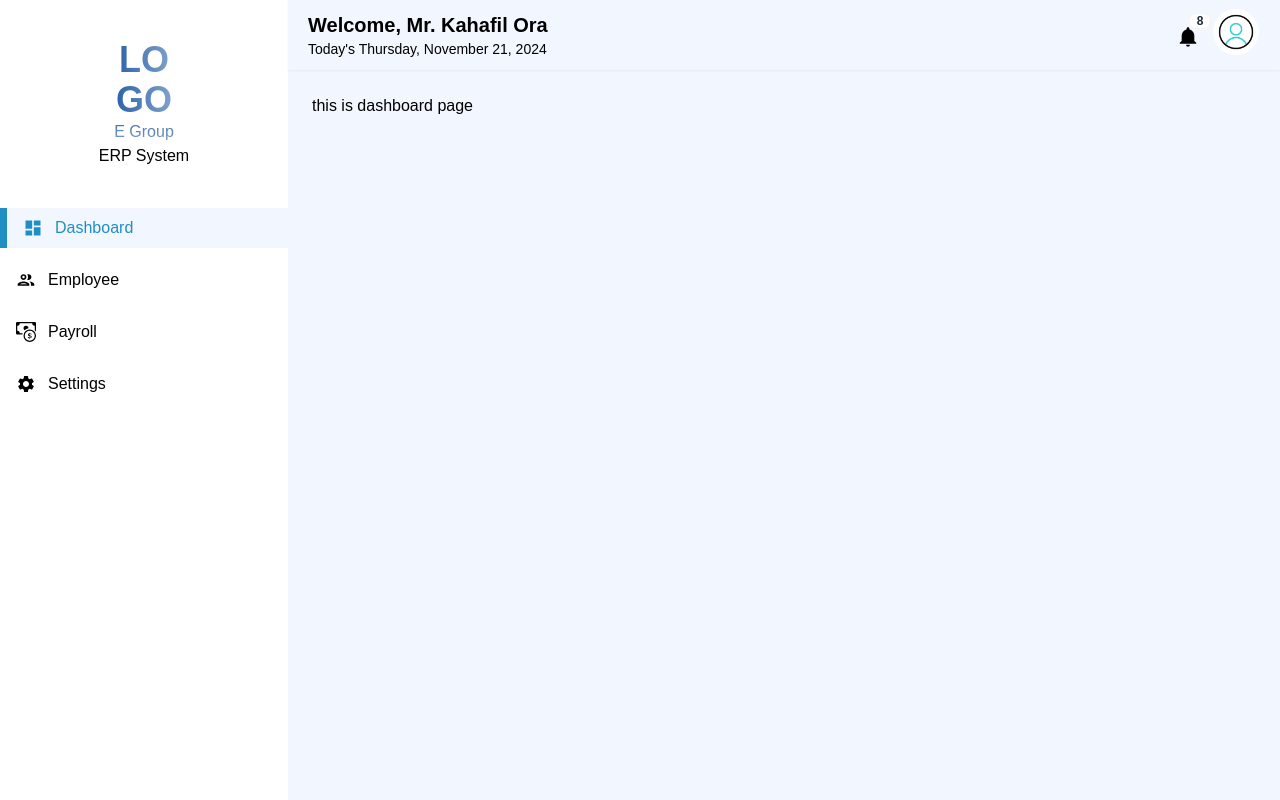
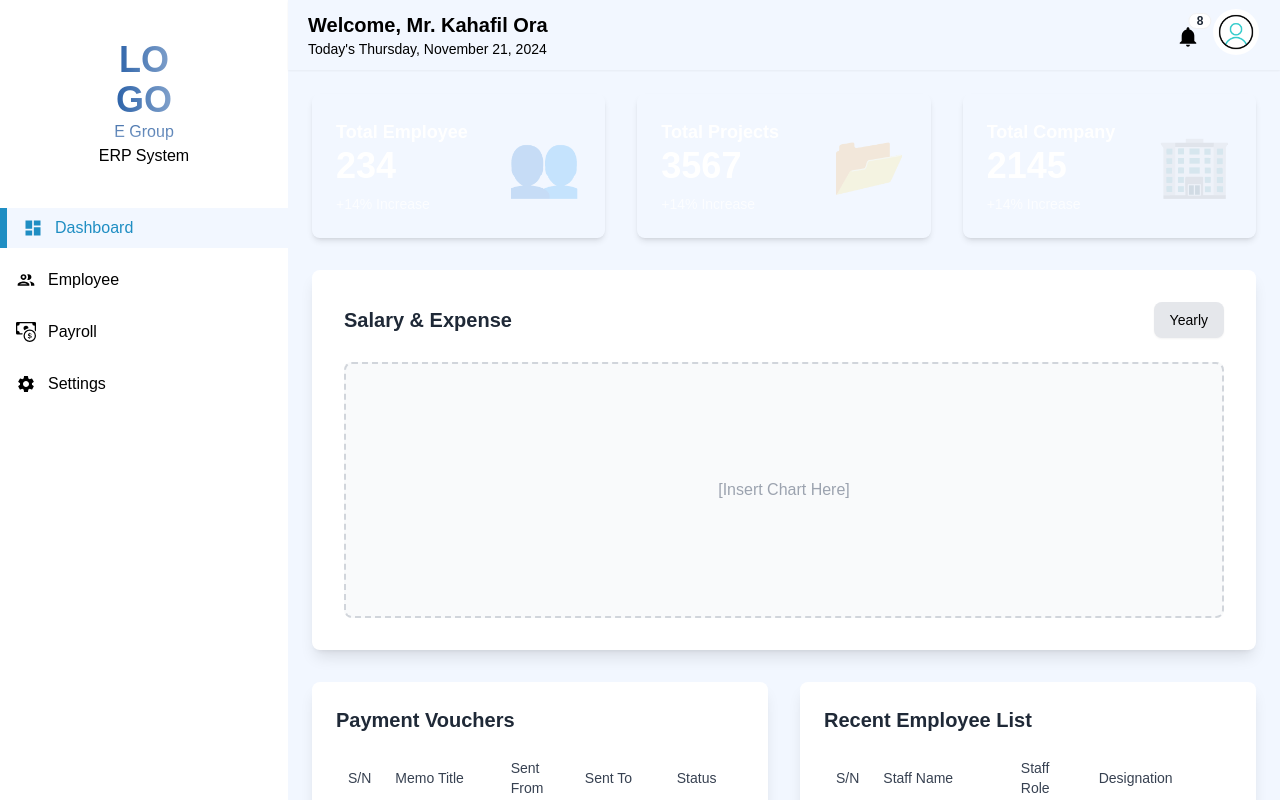
Before and after one commit to mizanor21/E-Group, a Next.js app: page /dashboard in a window 1280 px wide. Built offline with nearby package versions, Linux system fonts and the light colour scheme.

Commit message:
Dashboard part added

```diff
--- a/app/dashboard/page.js
+++ b/app/dashboard/page.js
@@ -1,10 +1,11 @@
 import React from "react";
-import Dashboard from "../ui/Dashboard/Dashboard";
+// import Dashboard from "../ui/Dashboard/Dashboard";
+import DashboardData from "../ui/Dashboard/DashboardData";
 
 const page = () => {
   return (
     <div>
-      <Dashboard />
+      <DashboardData />
     </div>
   );
 };
--- a/app/ui/Dashboard/Dashboard.jsx
+++ b/app/ui/Dashboard/Dashboard.jsx
@@ -1,7 +1,195 @@
 import React from "react";
 
-const Dashboard = () => {
-  return <div>this is dashboard page</div>;
+const Dashboard = ({
+  stats = [],
+  feed = [],
+  meetings = [],
+  payments = [],
+  employees = [],
+}) => {
+  return (
+    <div className="space-y-8 min-h-screen">
+      {/* Statistics Section */}
+      <div className="grid grid-cols-3 gap-8">
+        {stats.map((stat, index) => (
+          <div
+            key={index}
+            className={`bg-gradient-to-r from-${stat.bgFrom} to-${stat.bgTo} text-white rounded-lg p-6 shadow-md flex justify-between items-center`}
+          >
+            <div>
+              <h2 className="text-lg font-semibold">{stat.title}</h2>
+              <p className="text-4xl font-extrabold">{stat.value}</p>
+              <p className="text-sm mt-2 opacity-75">
+                +{stat.percentage}% Increase
+              </p>
+            </div>
+            <div className="text-6xl opacity-20">{stat.icon}</div>
+          </div>
+        ))}
+      </div>
+
+      {/* Salary & Expense Chart */}
+      <div className="bg-white p-8 rounded-lg shadow-lg">
+        <div className="flex justify-between items-center mb-6">
+          <h3 className="text-xl font-semibold text-gray-800">
+            Salary & Expense
+          </h3>
+          <button className="bg-gray-200 text-sm px-4 py-2 rounded-lg shadow-sm hover:bg-gray-300">
+            Yearly
+          </button>
+        </div>
+        <div className="w-full h-64 flex items-center justify-center bg-gray-50 rounded-lg border-dashed border-2 border-gray-300">
+          <p className="text-gray-400">[Insert Chart Here]</p>
+        </div>
+      </div>
+
+      {/* Payment Vouchers and Employee List */}
+      <div className="grid grid-cols-2 gap-8">
+        {/* Payment Vouchers */}
+        <div className="bg-white p-6 rounded-lg shadow-lg">
+          <h3 className="text-xl font-semibold text-gray-800 mb-4">
+            Payment Vouchers
+          </h3>
+          <table className="w-full text-left text-sm border-collapse">
+            <thead>
+              <tr className="border-b">
+                <th className="py-2 px-3 font-medium text-gray-700">S/N</th>
+                <th className="py-2 px-3 font-medium text-gray-700">
+                  Memo Title
+                </th>
+                <th className="py-2 px-3 font-medium text-gray-700">
+                  Sent From
+                </th>
+                <th className="py-2 px-3 font-medium text-gray-700">Sent To</th>
+                <th className="py-2 px-3 font-medium text-gray-700">Status</th>
+              </tr>
+            </thead>
+            <tbody>
+              {payments.map((payment, index) => (
+                <tr key={index} className="border-b hover:bg-gray-50">
+                  <td className="py-2 px-3">{index + 1}</td>
+                  <td className="py-2 px-3">{payment.memoTitle}</td>
+                  <td className="py-2 px-3">{payment.sentFrom}</td>
+                  <td className="py-2 px-3">{payment.sentTo}</td>
+                  <td
+                    className={`py-2 px-3 font-semibold ${
+                      payment.status === "Pending"
+                        ? "text-orange-600"
+                        : "text-green-600"
+                    }`}
+                  >
+                    {payment.status}
+                  </td>
+                </tr>
+              ))}
+            </tbody>
+          </table>
+        </div>
+
+        {/* Recent Employee List */}
+        <div className="bg-white p-6 rounded-lg shadow-lg">
+          <h3 className="text-xl font-semibold text-gray-800 mb-4">
+            Recent Employee List
+          </h3>
+          <table className="w-full text-left text-sm border-collapse">
+            <thead>
+              <tr className="border-b">
+                <th className="py-2 px-3 font-medium text-gray-700">S/N</th>
+                <th className="py-2 px-3 font-medium text-gray-700">
+                  Staff Name
+                </th>
+                <th className="py-2 px-3 font-medium text-gray-700">
+                  Staff Role
+                </th>
+                <th className="py-2 px-3 font-medium text-gray-700">
+                  Designation
+                </th>
+              </tr>
+            </thead>
+            <tbody>
+              {employees.map((employee, index) => (
+                <tr key={index} className="border-b hover:bg-gray-50">
+                  <td className="py-2 px-3">{index + 1}</td>
+                  <td className="py-2 px-3">{employee.name}</td>
+                  <td className="py-2 px-3">{employee.role}</td>
+                  <td className="py-2 px-3">{employee.designation}</td>
+                </tr>
+              ))}
+            </tbody>
+          </table>
+        </div>
+      </div>
+
+      {/* Activity Feed and Meetings */}
+      <div className="grid grid-cols-2 gap-8">
+        {/* Activity Feed */}
+        <div className="bg-white p-6 rounded-lg shadow-lg">
+          <div className="flex justify-between items-center mb-4">
+            <h3 className="text-xl font-semibold text-gray-800">
+              Activity Feed
+            </h3>
+            <button className="bg-gray-100 text-sm px-4 py-2 rounded-lg shadow-sm hover:bg-gray-200">
+              All Activity
+            </button>
+          </div>
+          <div className="space-y-4">
+            {feed.map((item, index) => (
+              <div key={index} className="flex items-center gap-4">
+                <img
+                  src={item.avatar}
+                  alt={item.name}
+                  className="w-10 h-10 rounded-full"
+                />
+                <div className="flex-1">
+                  <p className="text-sm text-gray-800">
+                    <span className="font-medium">{item.name}</span>{" "}
+                    {item.action}{" "}
+                    <span className="font-semibold text-gray-700">
+                      {item.target}
+                    </span>
+                  </p>
+                  <p className="text-xs text-gray-400">{item.time}</p>
+                </div>
+                <span
+                  className={`px-3 py-1 text-xs font-semibold rounded-full ${item.badgeColor}`}
+                >
+                  {item.badge}
+                </span>
+              </div>
+            ))}
+          </div>
+        </div>
+
+        {/* Meetings */}
+        <div className="bg-white p-6 rounded-lg shadow-lg">
+          <div className="flex justify-between items-center mb-4">
+            <h3 className="text-xl font-semibold text-gray-800">Meetings</h3>
+            <button className="bg-gray-100 text-sm px-4 py-2 rounded-lg shadow-sm hover:bg-gray-200">
+              Create New
+            </button>
+          </div>
+          <div className="space-y-4">
+            {meetings.map((item, index) => (
+              <div key={index} className="flex items-center gap-4">
+                <div className="bg-gray-100 p-4 rounded-lg text-center w-14">
+                  <p className="text-sm font-semibold text-orange-500">
+                    {item.day}
+                  </p>
+                  <p className="text-xl font-bold text-gray-800">{item.date}</p>
+                </div>
+                <div className="flex-1">
+                  <p className="text-sm font-medium text-gray-800">
+                    {item.title}
+                  </p>
+                  <p className="text-xs text-gray-400">{item.time}</p>
+                </div>
+              </div>
+            ))}
+          </div>
+        </div>
+      </div>
+    </div>
+  );
 };
 
 export default Dashboard;
--- /dev/null
+++ b/app/ui/Dashboard/DashboardData.jsx
@@ -0,0 +1,78 @@
+import Dashboard from "./Dashboard";
+
+const stats = [
+  {
+    title: "Total Employee",
+    value: "234",
+    percentage: "14",
+    bgFrom: "orange-400",
+    bgTo: "orange-500",
+    icon: "👥",
+  },
+  {
+    title: "Total Projects",
+    value: "3567",
+    percentage: "14",
+    bgFrom: "red-400",
+    bgTo: "red-500",
+    icon: "📂",
+  },
+  {
+    title: "Total Company",
+    value: "2145",
+    percentage: "14",
+    bgFrom: "blue-400",
+    bgTo: "blue-500",
+    icon: "🏢",
+  },
+];
+
+const feed = [
+  {
+    avatar: "https://randomuser.me/api/portraits/men/32.jpg",
+    name: "Marvin McKinney",
+    action: "applied for the job",
+    target: "Product Designer",
+    time: "10 mins ago",
+    badge: "Applying",
+    badgeColor: "bg-blue-100 text-blue-600",
+  },
+];
+
+const meetings = [
+  {
+    day: "Mon",
+    date: "10",
+    title: "Interview",
+    time: "9:00 am – 11:30 am",
+  },
+];
+
+const payments = [
+  {
+    memoTitle: "Operations memo",
+    sentFrom: "Otor John",
+    sentTo: "Ibrahim Sadiq",
+    status: "Pending",
+  },
+];
+
+const employees = [
+  {
+    name: "Abubakar Ismaila Goje",
+    role: "Admin",
+    designation: "Human Resource Dept.",
+  },
+];
+
+export default function DashboardPage() {
+  return (
+    <Dashboard
+      stats={stats}
+      feed={feed}
+      meetings={meetings}
+      payments={payments}
+      employees={employees}
+    />
+  );
+}
```
